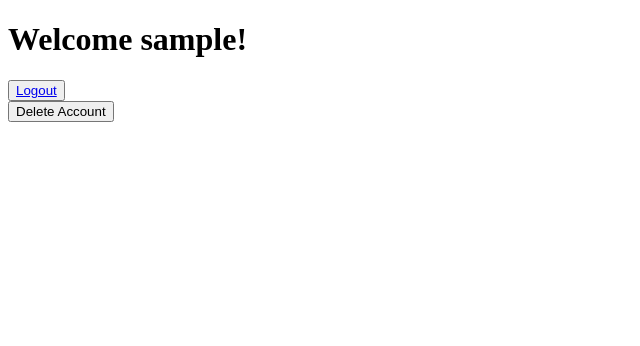
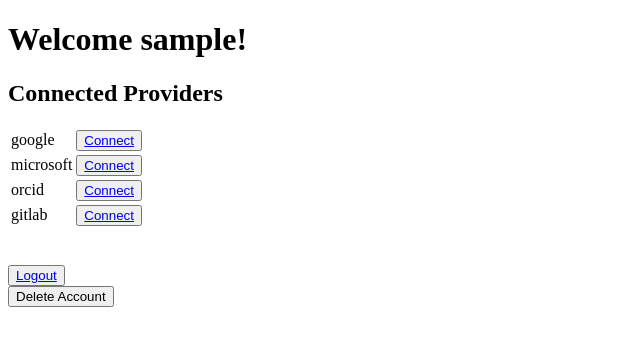
Before and after one commit to AnsgarLichter/FlaskOpenIdConnectClient, a Flask app: page /protected in a window 1280 px wide. Shown: the top 346 px of the page, without its empty margins (0-640 px from the left). Run offline with Flask 3, Linux system fonts and the light colour scheme; the visitor is signed in with stand-in values (Sample User, id 1); data that the repository does not hold is empty.

Commit message:
feat: user can connect and disconnect providers

```diff
--- a/templates/protected.html
+++ b/templates/protected.html
@@ -9,6 +9,22 @@
 <body>
     <h1>Welcome {{ current_user.username }}!</h1>
 
+    <h2>Connected Providers</h2>
+
+    <table>
+        {%for provider in providers%}
+        <tr>
+            <td>{{ provider.name }}</td>
+            <td><Button><a
+                        href="{{provider.url}}">{{provider.text}}</a></Button>
+            </td>
+        </tr>
+        {%endfor%}
+    </table>
+
+    <br />
+    <br />
+
     <button><a href="{{url_for('views.logout')}}">Logout</a></button>
 
     <form action="{{url_for('views.delete_account', user_id=current_user.id)}}" method="post">
--- a/views.py
+++ b/views.py
@@ -14,13 +14,13 @@
 
 blueprint = Blueprint('views', __name__)
 
-#TODO: Add UI to delete connection to a provider
-#TODO: Add possibility to connect multiple providers to 1 account - how to filter connected vs disconnected providers without a plugin config?
-#TODO: Add configuration possibilities for needed user parameters
+# TODO: Add configuration possibilities for needed user parameters
+
 
 @blueprint.route("/")
 def welcome():
     return render_template("main.html")
+
 
 @blueprint.route("/signup", methods=["GET", "POST"])
 def signup():
@@ -36,6 +36,7 @@
     db.session.commit()
 
     return redirect(url_for("views.login"))
+
 
 @blueprint.route("/login", methods=["GET", "POST"])
 def login():
@@ -54,11 +55,13 @@
     login_user(local_user.user)
     return redirect(url_for("views.protected"))
 
+
 @blueprint.route("/logout", methods=["GET", "POST"])
 def logout():
     logout_user()
 
     return redirect(url_for("views.welcome"))
+
 
 @blueprint.route("/delete", methods=["POST"])
 def delete_account():
@@ -66,6 +69,7 @@
     db.session.commit()
 
     return redirect(url_for("views.welcome"))
+
 
 @blueprint.route("/signup/<provider>")
 def signup_oidc(provider):
@@ -78,6 +82,7 @@
 
     return client.authorize_redirect(redirect_url)
 
+
 @blueprint.route("/signup/<provider>/authorize")
 def authorize_signup_oidc(provider):
     client = oauth.create_client(provider)
@@ -88,7 +93,8 @@
     print(f"{token}")
 
     user_info = token['userinfo']
-    user = User.query.join(User.connected_providers).filter_by(sub=user_info.sub).first()
+    user = User.query.join(User.connected_providers).filter_by(
+        sub=user_info.sub).first()
     if user:
         return redirect(url_for("views.login_oidc", provider=provider))
 
@@ -97,14 +103,16 @@
         user_name = user_info['preferred_username']
     elif provider == 'orcid':
         user_name = f"{user_info['given_name']}{user_info['family_name']}"
-    elif provider == 'gitlab': # user_info.name does work but is already used in the test example
+    elif provider == 'gitlab':  # user_info.name does work but is already used in the test example
         user_name = f"{user_name}_gitlab"
 
-    user = User.create_oidc_account(username=user_name, provider=provider, sub=user_info.sub)
+    user = User.create_oidc_account(
+        username=user_name, provider=provider, sub=user_info.sub)
     db.session.commit()
 
     login_user(user)
     return redirect(url_for("views.protected"))
+
 
 @blueprint.route("/login/<provider>")
 def login_oidc(provider):
@@ -122,7 +130,8 @@
     print(f"\nToken: {token}\n")
 
     user_info = token['userinfo']
-    user = User.query.join(User.connected_providers).filter_by(sub=user_info.sub).first()
+    user = User.query.join(User.connected_providers).filter_by(
+        sub=user_info.sub).first()
     if not user:
         return redirect(url_for("views.signup"))
 
@@ -133,11 +142,26 @@
 @blueprint.route("/protected")
 @login_required
 def protected():
+    connected_providers = current_user.connected_providers.all()
+    providers = [{"name": "google"}, {"name": "microsoft"},
+                 {"name": "orcid"}, {"name": "gitlab"}]
+
+    for provider in providers:
+        if not next((connected_provider for connected_provider in connected_providers if connected_provider.provider == provider["name"]), None):
+            provider['text'] = "Connect"
+            provider['url'] = url_for(
+                'views.connect_provider', provider=provider["name"])
+            continue
+
+        provider['text'] = "Disonnect"
+        provider['url'] = url_for(
+            'views.disconnect_oidc', provider=provider["name"])
 
     return render_template(
         "protected.html",
-        connect_providers=current_user.connected_providers.all()
+        providers=providers
     )
+
 
 @blueprint.route("/connect/<provider>")
 @login_required
@@ -150,6 +174,7 @@
         return
 
     return client.authorize_redirect(redirect_url)
+
 
 @blueprint.route("/connect/<provider>/authorize")
 @login_required
@@ -165,6 +190,7 @@
 
     return redirect(url_for("views.protected"))
 
+
 @blueprint.route("/disconnect/<provider>")
 @login_required
 def disconnect_oidc(provider):
```
Also changed, not shown: models/user.py (+10 -4 lines).
